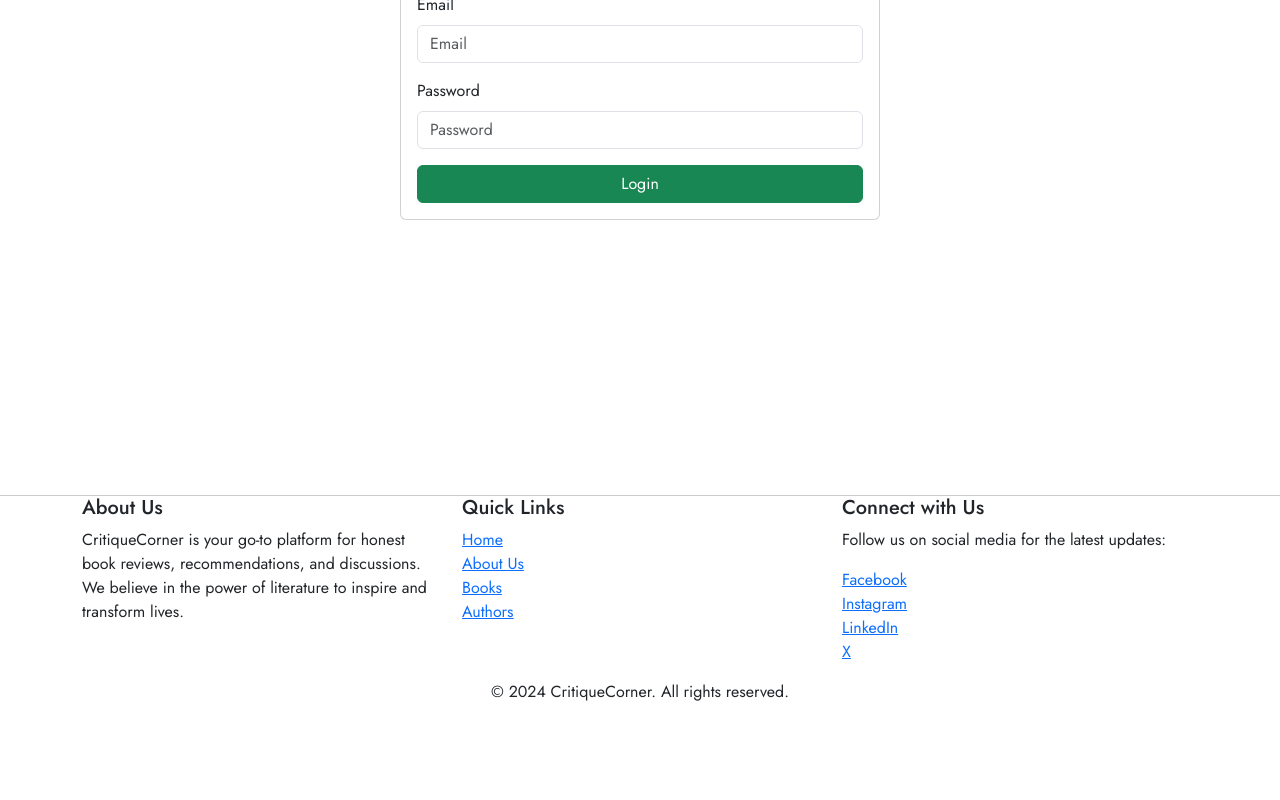
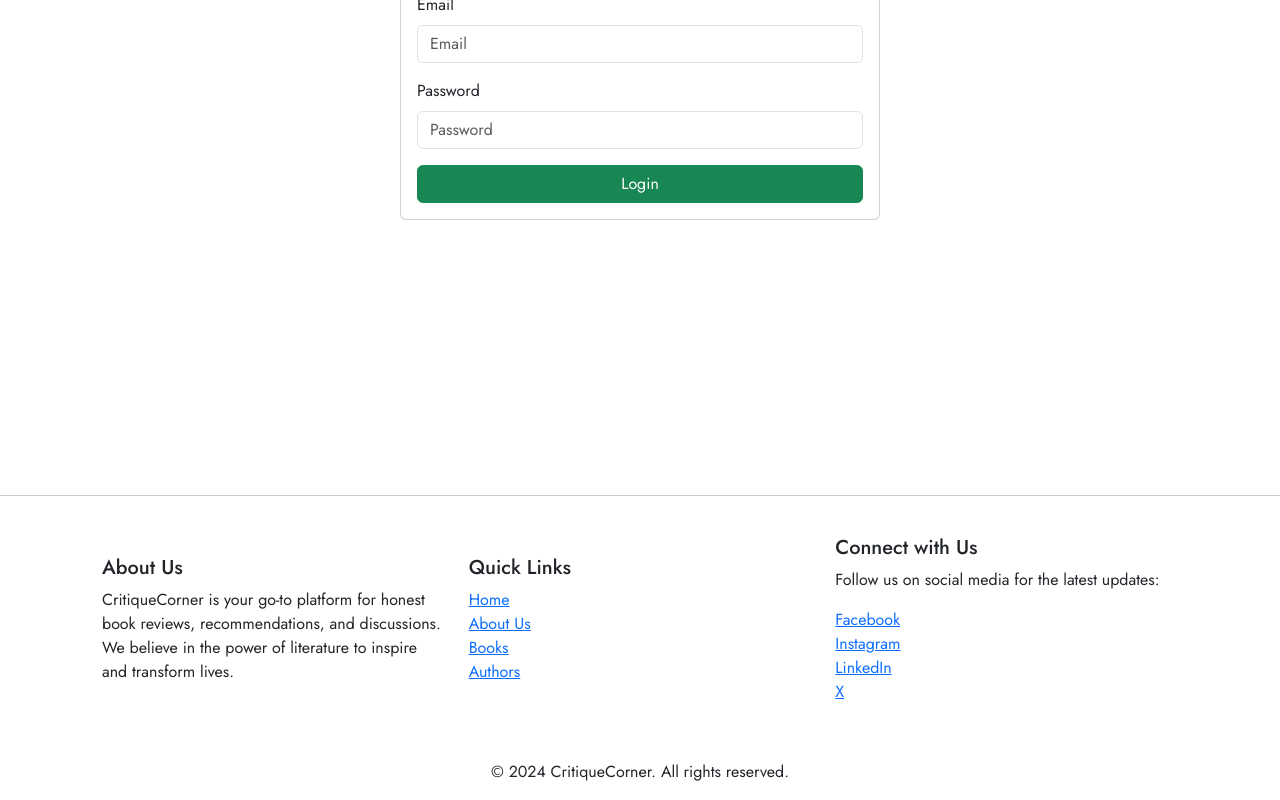
Before and after one commit to Koech161/critiquecorner, a React (Create React App) app in the folder client/: page /login in a window 1280 px wide. Shown: the part 325-1125 px from the top of the page. Before the commit the page ends 1045 px from the top, so only its background shows below. Built offline with nearby package versions, Linux system fonts and the light colour scheme.

Commit message:
update footer

```diff
--- /dev/null
+++ b/client/src/components/Footer.css
@@ -0,0 +1,21 @@
+.row {
+    display: flex;
+    justify-content: center;
+    align-items: center;
+    padding: 20px;
+  }
+
+  .col-md-4 {
+    padding: 20px;
+  }
+
+
+
+  .navbar-brand h2{
+    color: #00458b;
+    font-weight: 600;
+  }
+
+  .nav-link h6{
+      color:#00458b;
+  }
```
Also changed, not shown: client/src/components/Footer.js (+49 -4 lines).
